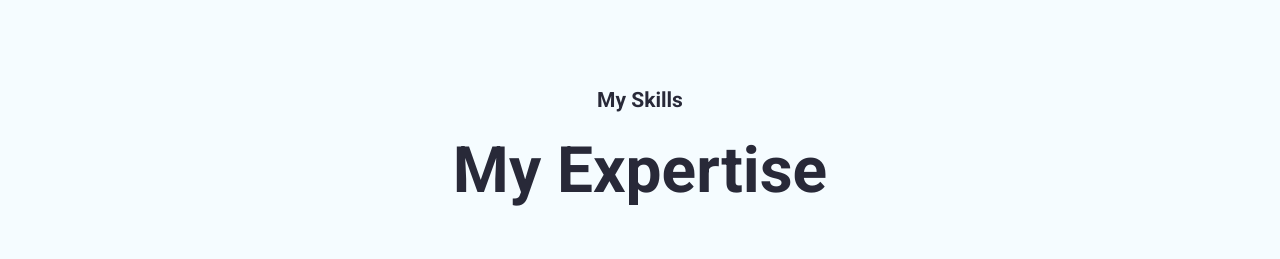
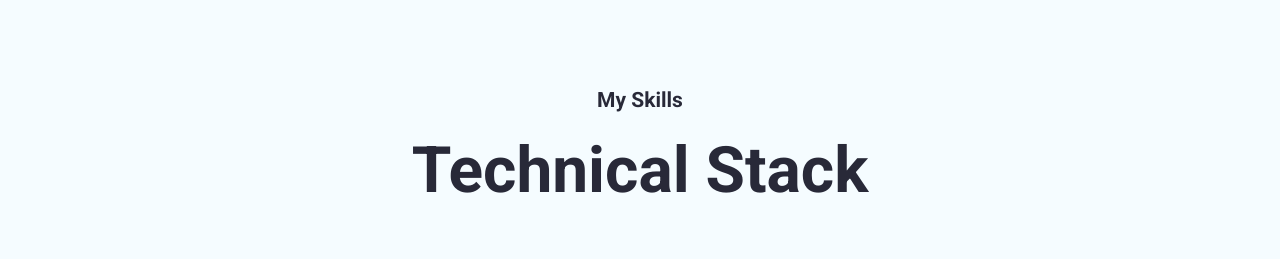
Before and after one commit to Girdhar97/Portfolio-Website, a React (Vite) app: page / in a window 1280 px wide. Shown: the part 840-1099 px from the top of the page. Built offline with nearby package versions, Linux system fonts and the light colour scheme.

Commit message:
Refine skills section and tech stack

```diff
--- a/src/Pages/Home/MySkills.jsx
+++ b/src/Pages/Home/MySkills.jsx
@@ -5,7 +5,7 @@ export default function MySkills() {
     <section className="skills--section" id="mySkills">
       <div className="portfolio--container">
         <p className="section--title">My Skills</p>
-        <h2 className="skills--section--heading">My Expertise</h2>
+        <h2 className="skills--section--heading">Technical Stack</h2>
       </div>
       <div className="skills--section--container">
         {data?.skills?.map((item, index) => (
```
